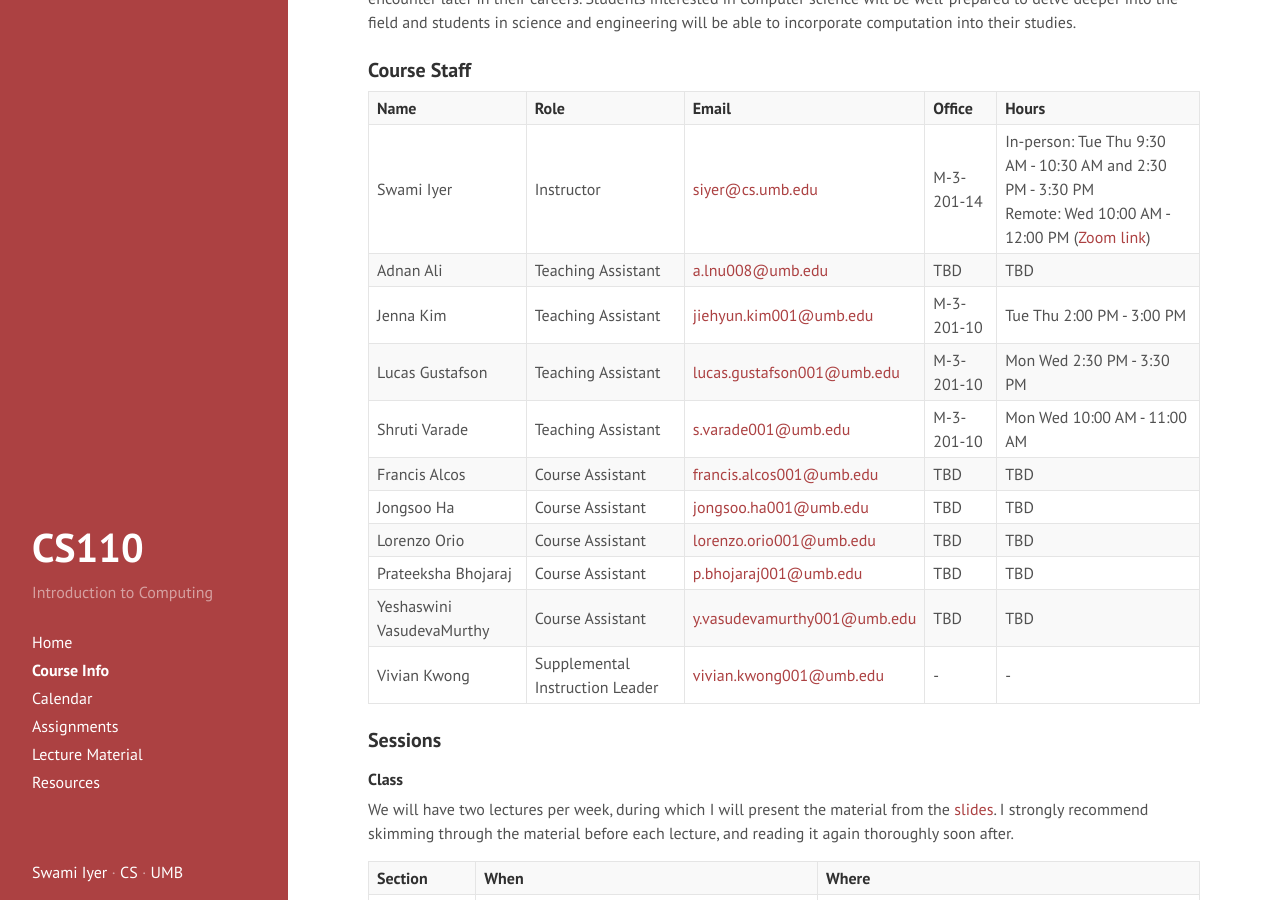
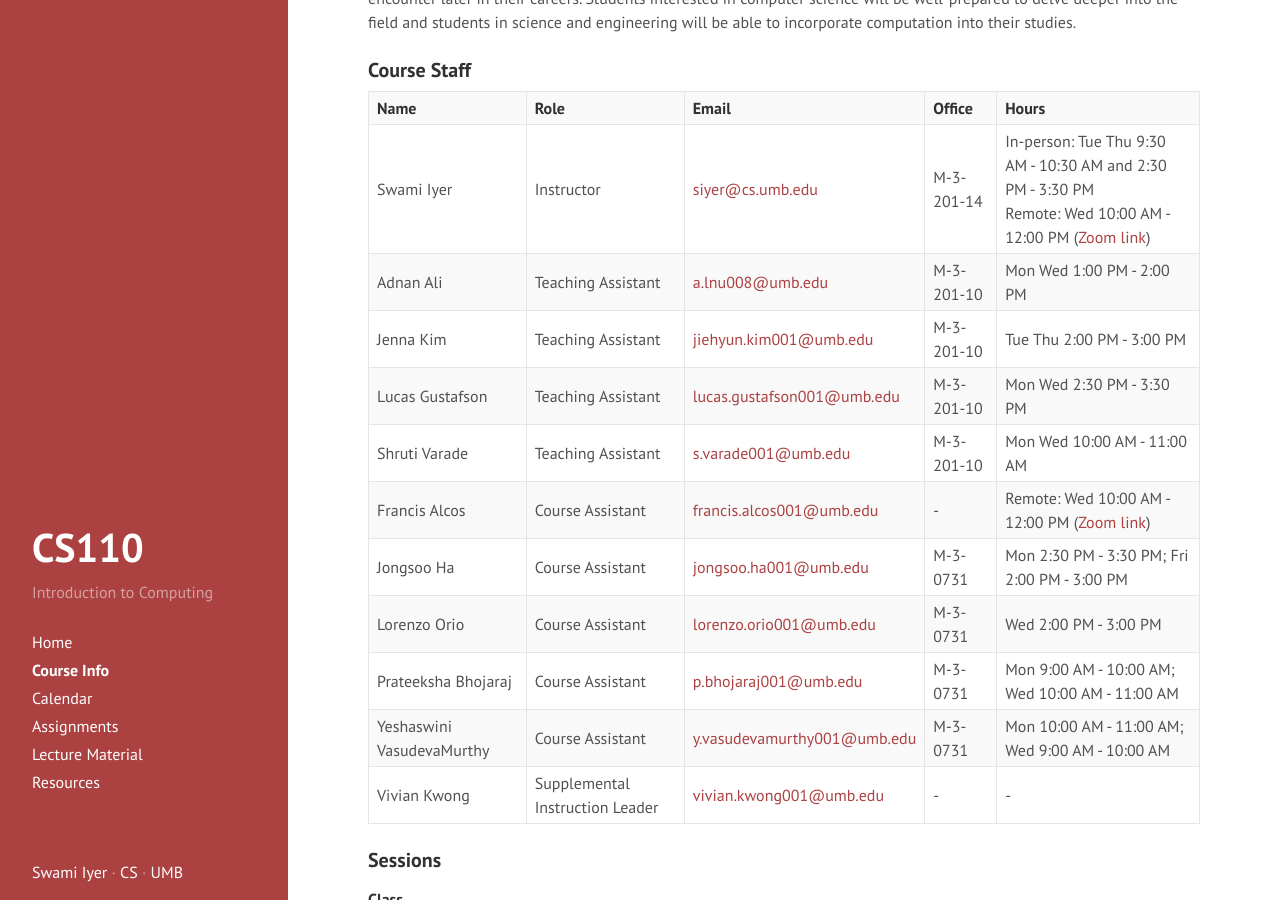
Before and after one commit to swamiiyer/swamiiyer.github.io, a Jekyll site: the page built from _pages/cs110/course_info.md, in a window 1280 px wide and 900 px high, scrolled down 391 px. Built offline with Jekyll 4.4.1, drawn with Linux system fonts in a browser that asks for light colours.

Commit message:
CA updates

```diff
--- a/_pages/cs110/course_info.md
+++ b/_pages/cs110/course_info.md
@@ -17,15 +17,15 @@ Students who successfully complete this course will be able to tackle computatio
 
 | **Name** | **Role** | **Email** | **Office** | **Hours** |
 Swami Iyer | Instructor | [siyer@cs.umb.edu](siyer@cs.umb.edu) | M-3-201-14 | In-person: Tue Thu 9:30 AM - 10:30 AM and 2:30 PM - 3:30 PM<br/> Remote: Wed 10:00 AM - 12:00 PM ([Zoom link](https://umassboston.zoom.us/j/8790346943?pwd=N1VCR0RnbnJhNVpBZEprbmdFcVF0Zz09)) |
-Adnan Ali | Teaching Assistant | [a.lnu008@umb.edu](a.lnu008@umb.edu) | TBD | TBD |
+Adnan Ali | Teaching Assistant | [a.lnu008@umb.edu](a.lnu008@umb.edu) | M-3-201-10 | Mon Wed 1:00 PM - 2:00 PM |
 Jenna Kim | Teaching Assistant | [jiehyun.kim001@umb.edu](jiehyun.kim001@umb.edu) | M-3-201-10 | Tue Thu 2:00 PM - 3:00 PM |
 Lucas Gustafson | Teaching Assistant | [lucas.gustafson001@umb.edu](lucas.gustafson001@umb.edu) | M-3-201-10 | Mon Wed 2:30 PM - 3:30 PM |
 Shruti Varade | Teaching Assistant | [s.varade001@umb.edu](s.varade001@umb.edu) | M-3-201-10 | Mon Wed 10:00 AM - 11:00 AM |
-Francis Alcos | Course Assistant | [francis.alcos001@umb.edu](francis.alcos001@umb.edu) | TBD | TBD |
-Jongsoo Ha | Course Assistant | [jongsoo.ha001@umb.edu](jongsoo.ha001@umb.edu) | TBD | TBD |
-Lorenzo Orio | Course Assistant | [lorenzo.orio001@umb.edu](lorenzo.orio001@umb.edu) | TBD | TBD |
-Prateeksha Bhojaraj | Course Assistant | [p.bhojaraj001@umb.edu](p.bhojaraj001@umb.edu) | TBD | TBD |
-Yeshaswini VasudevaMurthy | Course Assistant | [y.vasudevamurthy001@umb.edu](y.vasudevamurthy001@umb.edu) | TBD | TBD |
+Francis Alcos | Course Assistant | [francis.alcos001@umb.edu](francis.alcos001@umb.edu) | - | Remote: Wed 10:00 AM - 12:00 PM ([Zoom link](https://us04web.zoom.us/j/6483343415?pwd=eVRTV2FKWWg5dzBFY1FFUXYzSE9BZz09)) |
+Jongsoo Ha | Course Assistant | [jongsoo.ha001@umb.edu](jongsoo.ha001@umb.edu) | M-3-0731 | Mon 2:30 PM - 3:30 PM; Fri 2:00 PM - 3:00 PM |
+Lorenzo Orio | Course Assistant | [lorenzo.orio001@umb.edu](lorenzo.orio001@umb.edu) | M-3-0731 | Wed 2:00 PM - 3:00 PM |
+Prateeksha Bhojaraj | Course Assistant | [p.bhojaraj001@umb.edu](p.bhojaraj001@umb.edu) | M-3-0731 | Mon 9:00 AM - 10:00 AM; Wed 10:00 AM - 11:00 AM |
+Yeshaswini VasudevaMurthy | Course Assistant | [y.vasudevamurthy001@umb.edu](y.vasudevamurthy001@umb.edu) | M-3-0731 | Mon 10:00 AM - 11:00 AM; Wed 9:00 AM - 10:00 AM |
 Vivian Kwong | Supplemental Instruction Leader | [vivian.kwong001@umb.edu](vivian.kwong001@umb.edu) | - | - |
 
 ### Sessions
```
Also changed, not shown: _pages/cs110/index.md (+1 -1 lines), _pages/cs210/course_info.md (+1 -1 lines).
